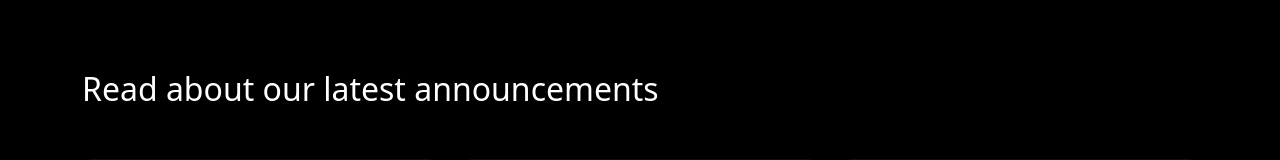
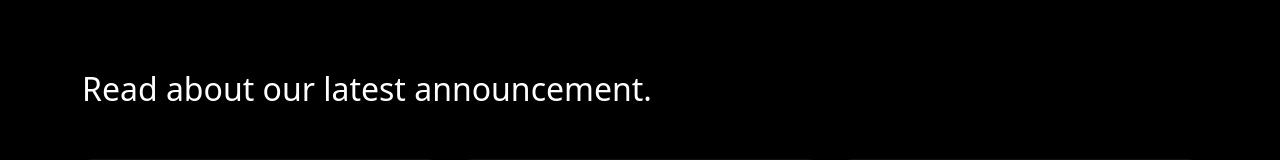
Before and after one commit to zain1873/trade-gpt, a React (Create React App) app: page / in a window 1280 px wide. Shown: the part 729-889 px from the top of the page. Built offline with nearby package versions, Linux system fonts and the light colour scheme; a small style sheet from the web is missing.

Commit message:
speeling update

```diff
--- a/src/about.js
+++ b/src/about.js
@@ -7,7 +7,6 @@ function about() {
         <Layout>
 
         </Layout>
-
     </div>
   )
 }
--- a/src/components/Blogs.js
+++ b/src/components/Blogs.js
@@ -32,7 +32,7 @@ function Blogs() {
       <div className="container-fluid bg-black p-lg-5 p-md-4">
         <div className="container pt-5">
           <h2 className="blogs-heading text-start section_title">
-            Read about our latest announcements
+            Read about our latest announcement.
           </h2>
 
           <div className="row">
```
